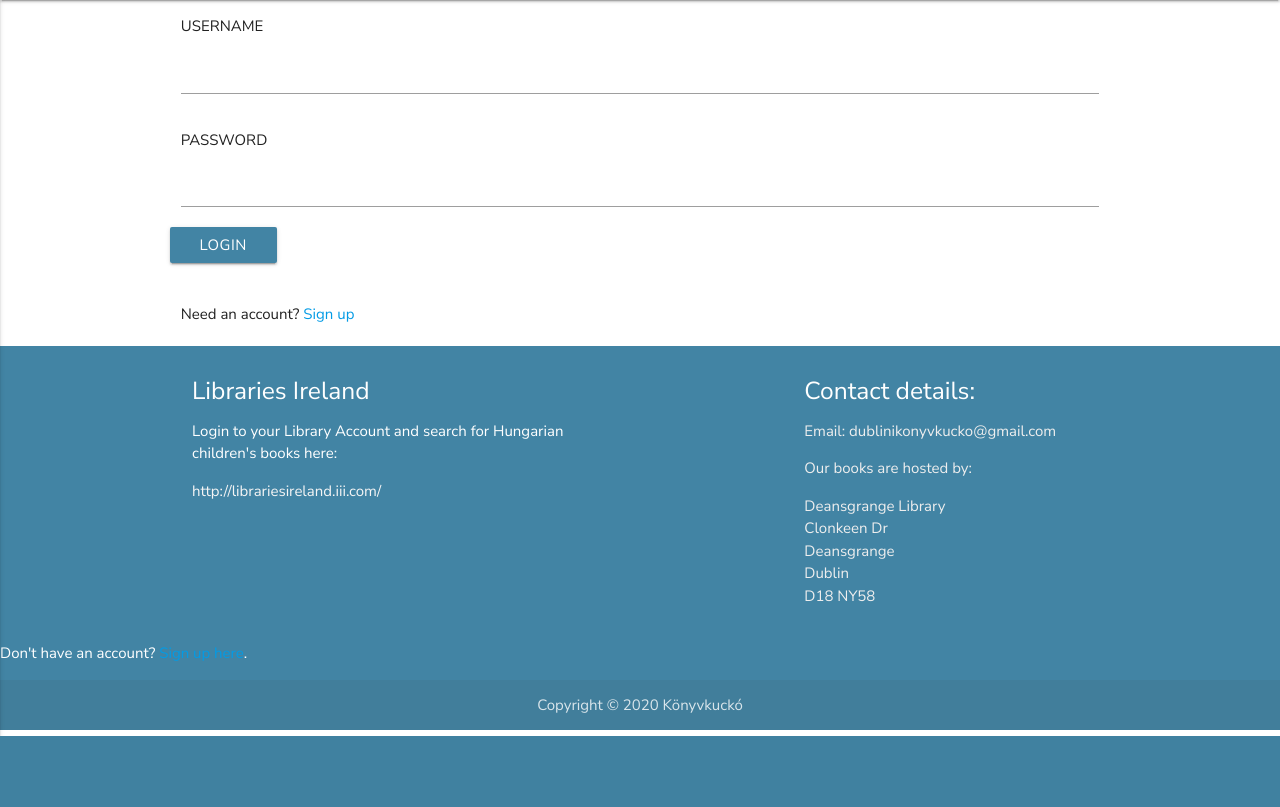
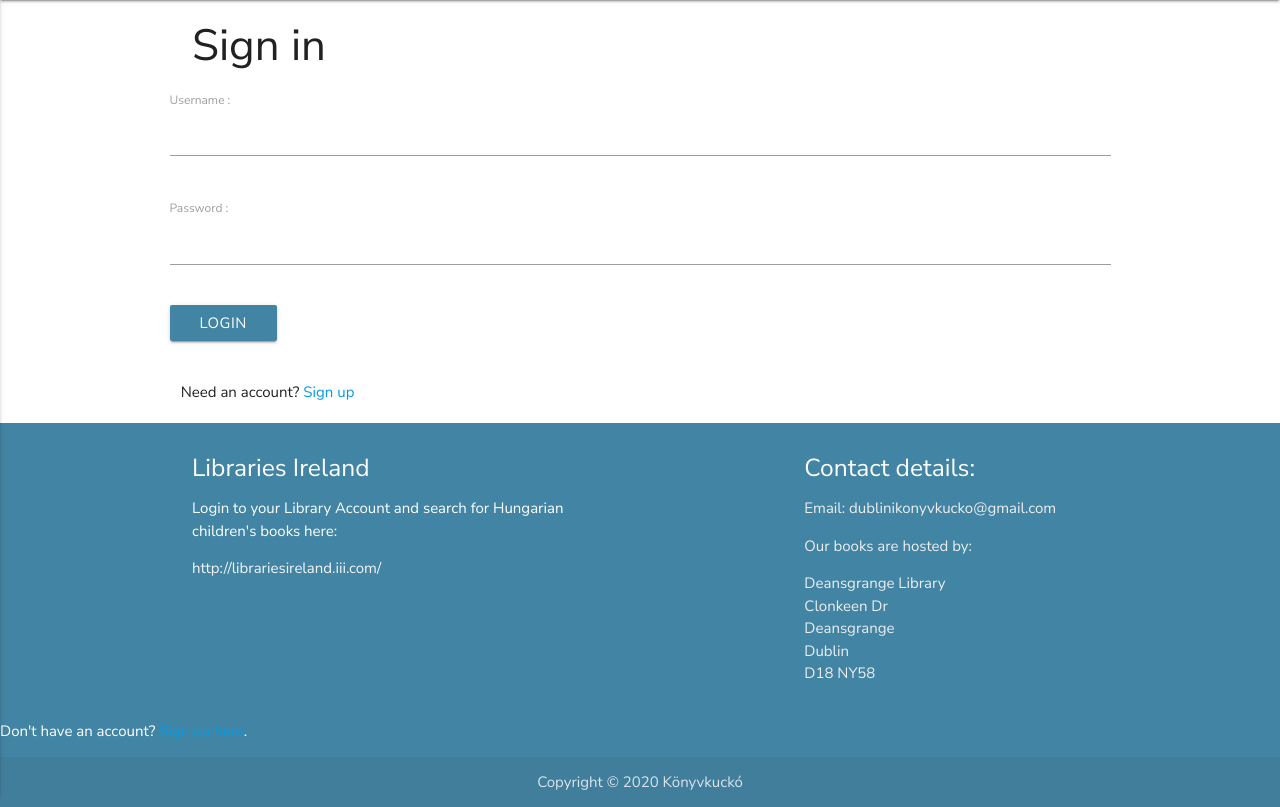
Before and after one commit to taikatta/Milestone3-Konyvkucko, a Flask app: page /userlogin in a window 1280 px wide. Shown: the part 64-871 px from the top of the page. Before the commit the page ends 800 px from the top, so only its background shows below. Run offline with Flask 2, Linux system fonts and the light colour scheme; some libraries are stand-ins or nearby versions.

Commit message:
Login page design changed

```diff
--- a/templates/login.html
+++ b/templates/login.html
@@ -2,14 +2,15 @@
 {% block content %}
 
 <div class="container">
+    <h3>Sign in</h3>
     <div class="row">
         <form class='login-row form' action="{{ url_for('login') }}" method="POST">
-            <div class="col-sm-12 col-md-5 col-lg-4">
-                <p> USERNAME </p>
+            <div class="row">
+                <label for="username">Username : </label>
                 <input type="text" name="username" />
             </div>
-            <div class="col-sm-12 col-md-5 col-lg-4">
-                <p> PASSWORD </p>
+            <div class="row">
+                <label for="password">Password : </label>
                 <input type="password" name="password" />
             </div>
             <div class="col-sm-12 col-md-5 col-lg-2">
```
